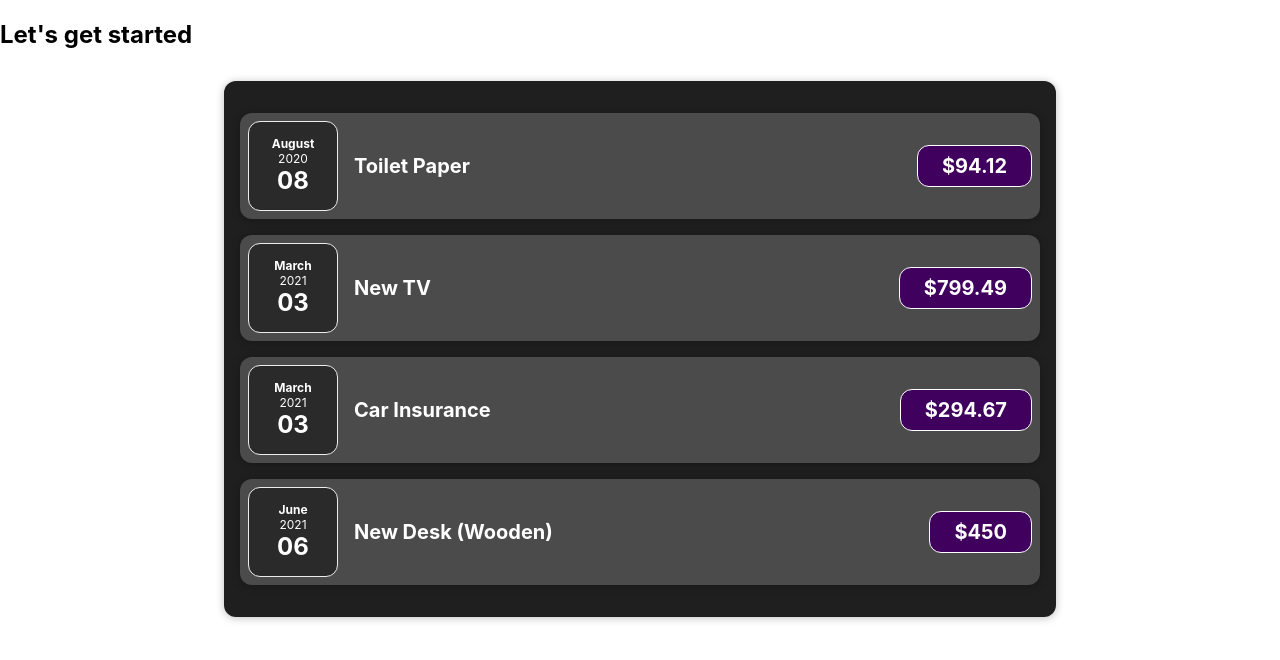
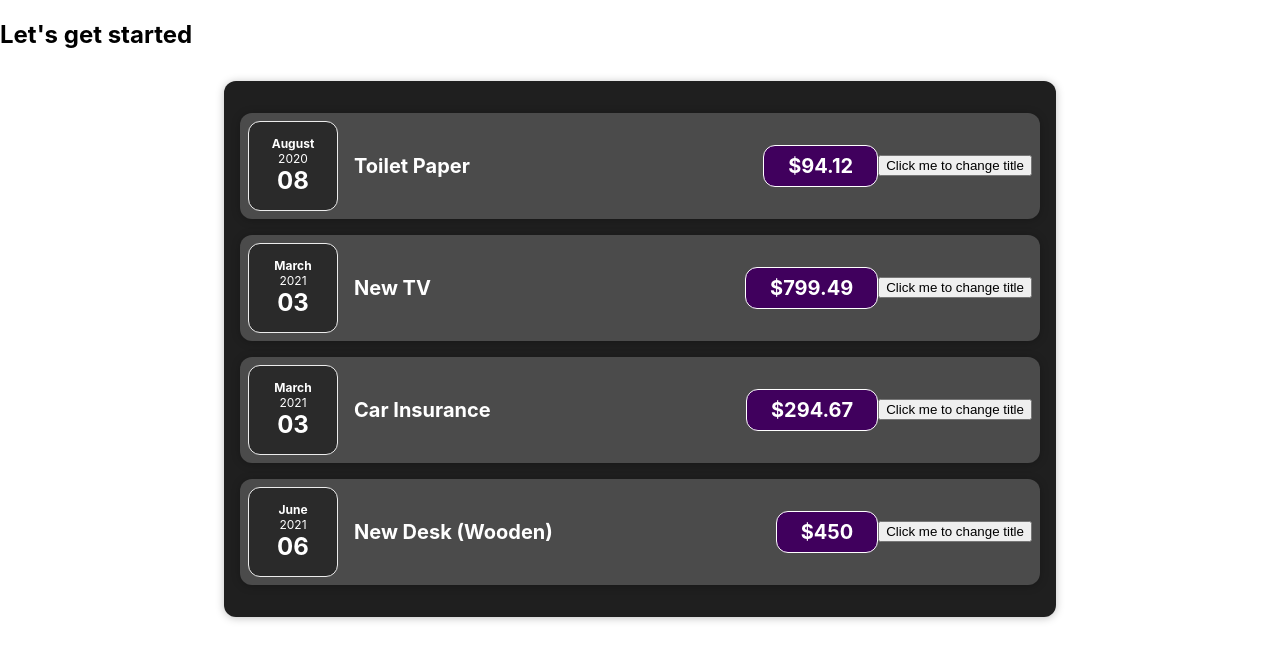
Before and after one commit to lilo750/React-Course, a React (Create React App) app in the folder Section 3/myapp/: page / in a window 1280 px wide. Shown: the top 660 px of the page. Built offline with nearby package versions, Linux system fonts and the light colour scheme.

Commit message:
tweking in expenseItem file to make a button and when it clicked should change my title

```diff
--- a/Section 3/myapp/src/components/expenses/ExpenseItem.js
+++ b/Section 3/myapp/src/components/expenses/ExpenseItem.js
@@ -1,17 +1,24 @@
-import React from 'react';
+import React, { useState } from 'react';
 import './ExpenseItem.css';
 import './ExpenseDate';
 import ExpenseDate from './ExpenseDate';
 import Card from '../UI/Card';
 
 function Expense(props) {
+	const [title, setTitle] = useState(props.title);
+
+	function changeTitle() {
+		setTitle('title changed now');
+	}
+
 	return (
 		<Card className='expense-item'>
 			<ExpenseDate date={props.date} />
 			<div className='expense-item__description'>
-				<h2>{props.title}</h2>
+				<h2>{title}</h2>
 				<div className='expense-item__price'>${props.price}</div>
 			</div>
+			<button onClick={changeTitle}>Click me to change title</button>
 		</Card>
 	);
 }
```
